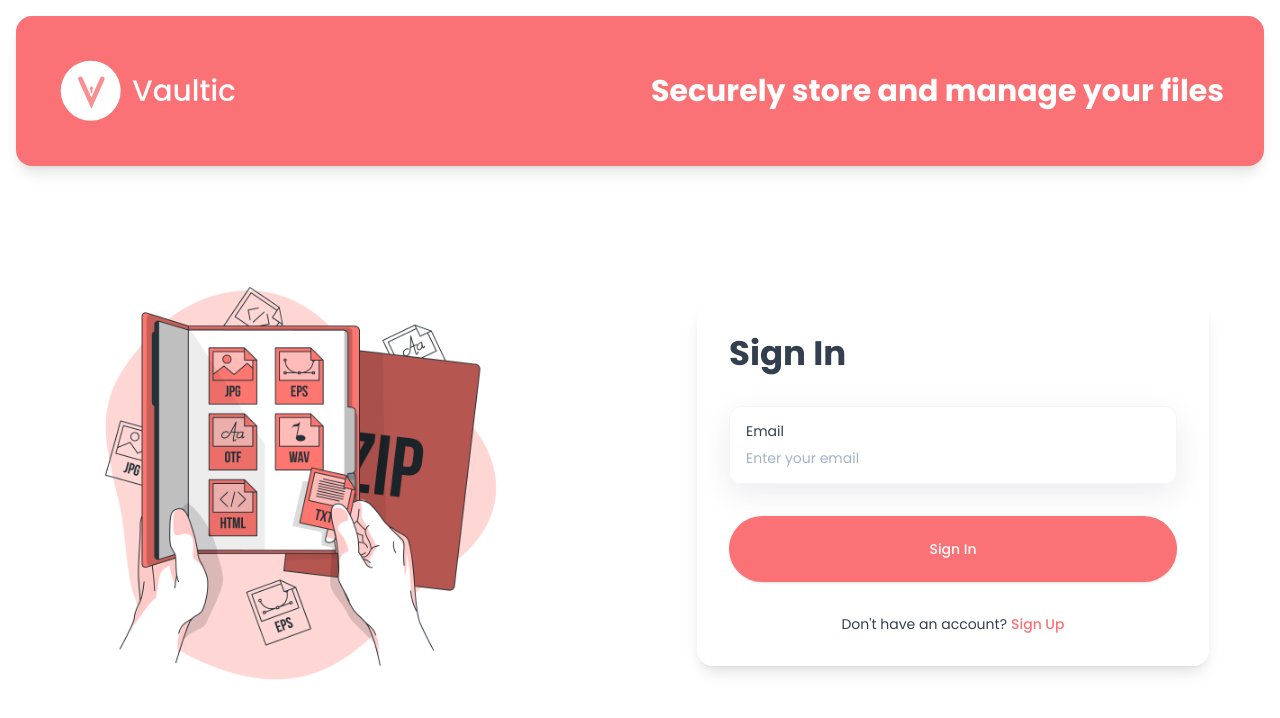
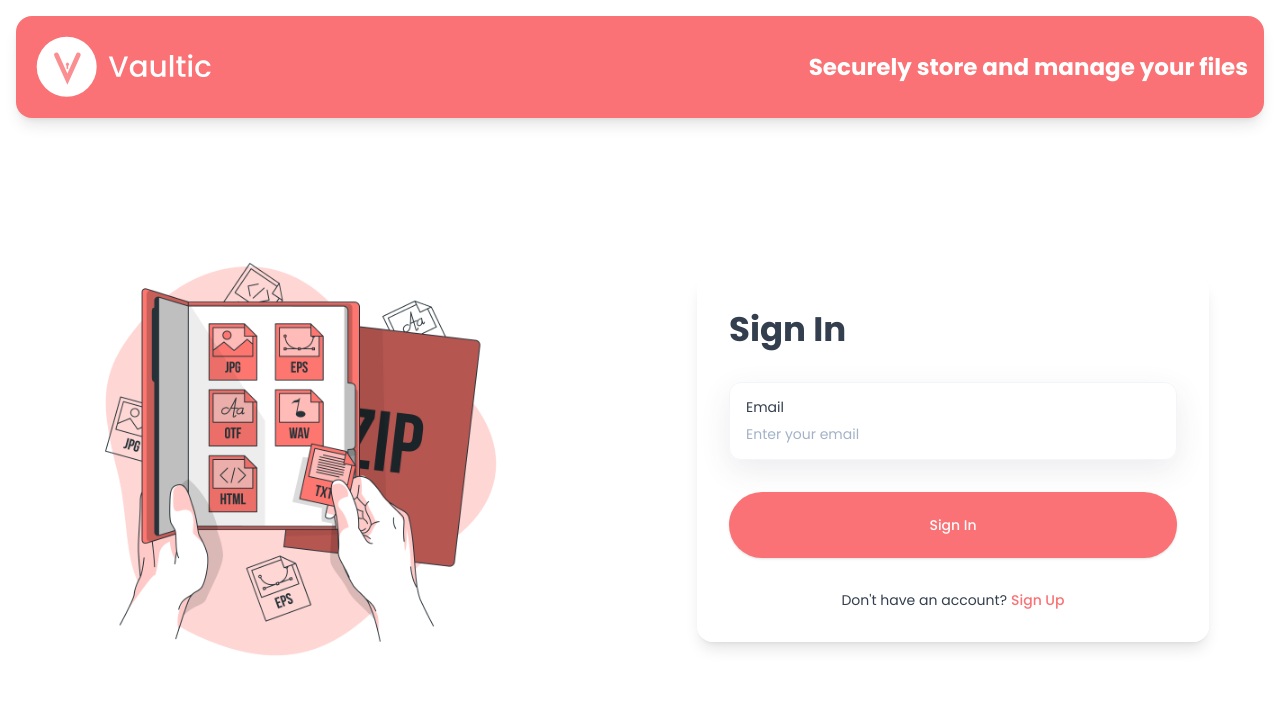
Before and after one commit to Kishore121523/Vaultic, a Next.js app: page /sign-in in a window 1280 px wide. Shown: the top 718 px of the page. Built offline with nearby package versions, Linux system fonts and the light colour scheme; no server answers.

Commit message:
UI changes

```diff
--- a/app/(auth)/layout.tsx
+++ b/app/(auth)/layout.tsx
@@ -6,7 +6,7 @@ const Layout = ({children}: {children: React.ReactNode}) => {
   return (
     <div className="flex flex-col justify-center min-h-screen">
       <section className="w-full hidden items-center justify-center lg:flex lg:p-4 lg:pb-0">
-        <div className="bg-brand rounded-2xl p-10 shadow-lg w-full flex justify-between items-center">
+        <div className="bg-brand rounded-2xl p-4 shadow-lg w-full flex justify-between items-center">
           <Image
             src="/assets/icons/logo-full.svg"
             width={180}
@@ -15,7 +15,7 @@ const Layout = ({children}: {children: React.ReactNode}) => {
             alt="logo"
           />
 
-            <h1 className="text-[30px] leading-[42px] font-bold text-center text-white">
+            <h1 className="text-[23px] leading-[42px] font-bold text-center text-white">
             Securely store and manage your files
             </h1>
         </div>
--- a/components/Sidebar.tsx
+++ b/components/Sidebar.tsx
@@ -34,7 +34,7 @@ const Sidebar = ({fullName, avatar, email}: Props) => {
       </Link>
 
       <nav className='sidebar-nav'>
-        <ul className="flex flex-1 flex-col gap-6">
+        <ul className="flex flex-1 flex-col gap-6 lg:gap-4 2xl:gap-6">
           {navItems.map(({url, name, icon}) => {
             return (
               <Link key={name} href={url} className='lg:w-full'>
```
